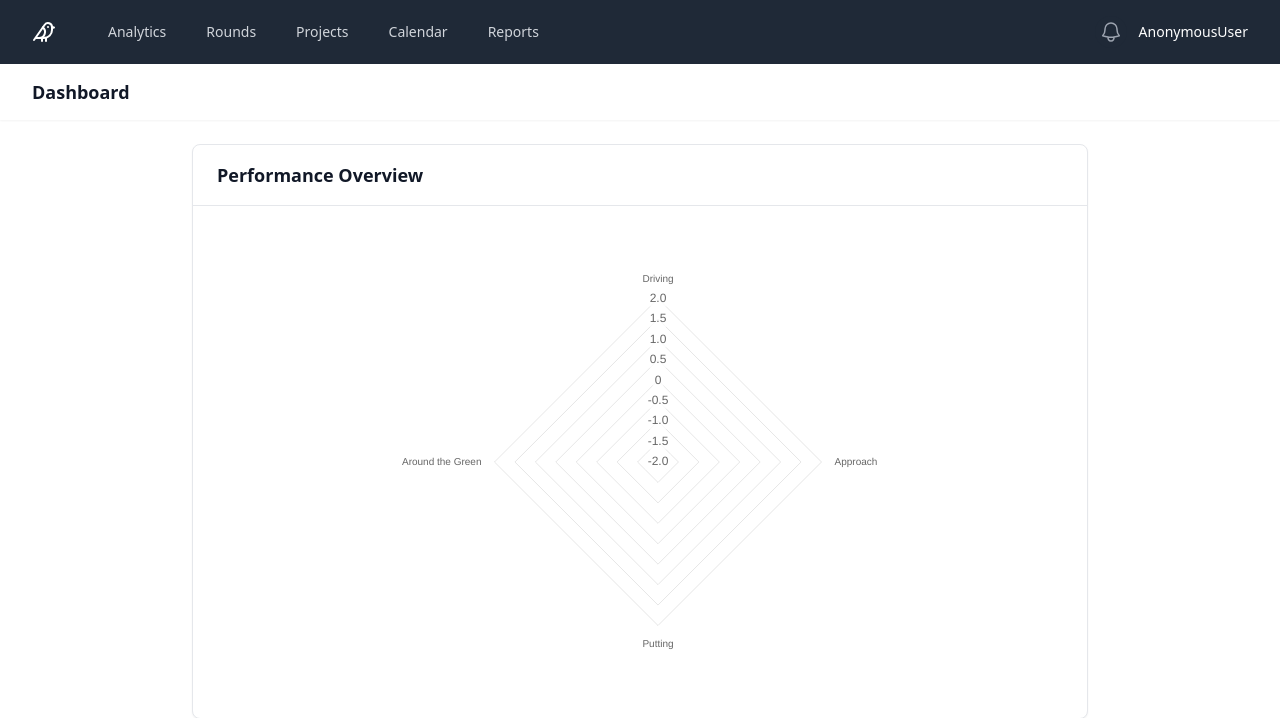
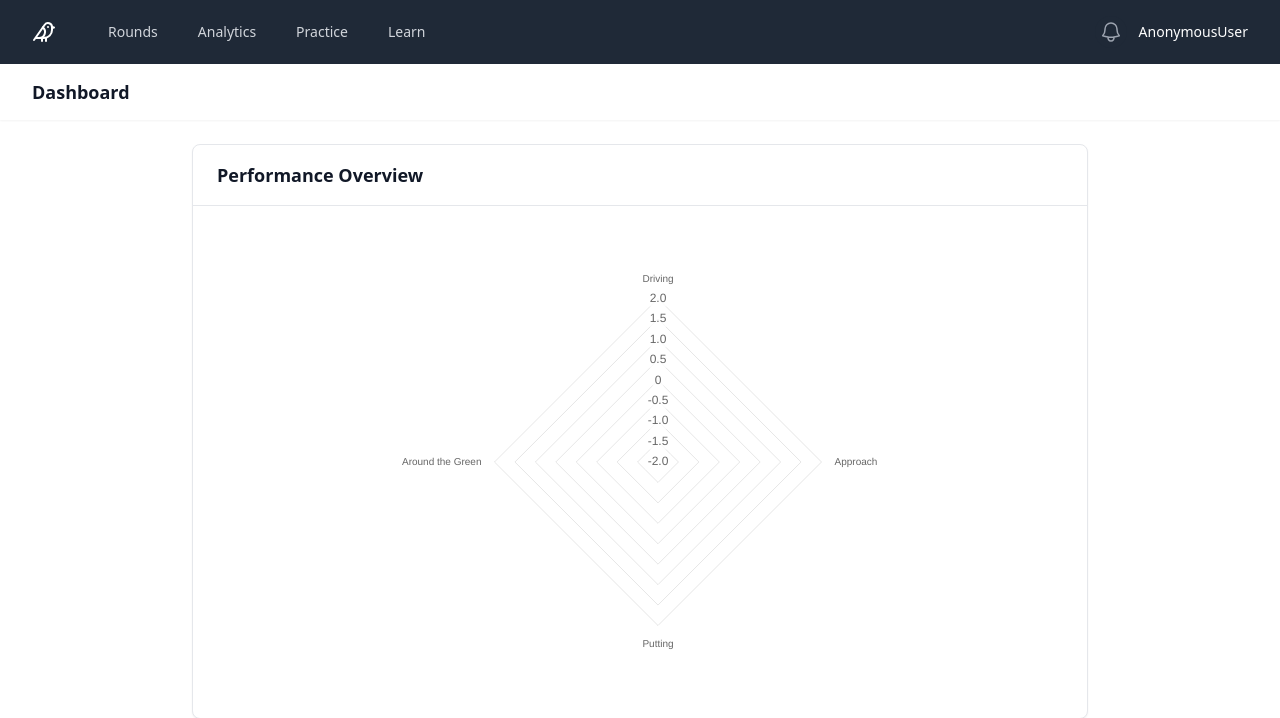
Before and after one commit to Lee-Sutton/birdie_buddy, a Django app: template src/birdie_buddy/round_entry/templates/dashboard.html in a window 1280 px wide. Shown: the top 718 px of the page. Run offline with Django 4.2, Linux system fonts and the light colour scheme; the template is opened without the code that fills it, so the values that code supplies are empty; style sheets or scripts are compiled from the project's sources.

Commit message:
feat: re-order nav menu

```diff
--- a/src/birdie_buddy/round_entry/templates/base.html
+++ b/src/birdie_buddy/round_entry/templates/base.html
@@ -51,18 +51,16 @@
                             <div class="hidden md:block">
                                 <div class="ml-10 flex items-baseline space-x-4">
                                     <!-- Current: "bg-gray-900 text-white", Default: "text-gray-300 hover:bg-gray-700 hover:text-white" -->
+                                    <a href="{% url 'round_entry:round_list' %}"
+                                       class="rounded-md px-3 py-2 text-sm font-medium {% if request.resolver_match.url_name in 'round_list,create_round,round_detail,create_hole,create_shots' %}bg-gray-900 text-white{% else %}text-gray-300 hover:bg-gray-700 hover:text-white{% endif %}"
+                                       {% if request.resolver_match.url_name in 'round_list,create_round,round_detail,create_hole,create_shots' %}aria-current="page"{% endif %}>Rounds</a>
                                     <a href="{% url 'round_entry:home' %}"
                                        class="rounded-md px-3 py-2 text-sm font-medium {% if request.resolver_match.url_name == 'home' %}bg-gray-900 text-white{% else %}text-gray-300 hover:bg-gray-700 hover:text-white{% endif %}"
                                        {% if request.resolver_match.url_name == 'home' %}aria-current="page"{% endif %}>Analytics</a>
-                                    <a href="{% url 'round_entry:round_list' %}"
-                                       class="rounded-md px-3 py-2 text-sm font-medium {% if request.resolver_match.url_name in 'round_list,create_round,round_detail,create_hole,create_shots' %}bg-gray-900 text-white{% else %}text-gray-300 hover:bg-gray-700 hover:text-white{% endif %}"
-                                       {% if request.resolver_match.url_name in 'round_list,create_round,round_detail,create_hole,create_shots' %}aria-current="page"{% endif %}>Rounds</a>
                                     <a href="#"
-                                       class="rounded-md px-3 py-2 text-sm font-medium text-gray-300 hover:bg-gray-700 hover:text-white">Projects</a>
+                                       class="rounded-md px-3 py-2 text-sm font-medium text-gray-300 hover:bg-gray-700 hover:text-white">Practice</a>
                                     <a href="#"
-                                       class="rounded-md px-3 py-2 text-sm font-medium text-gray-300 hover:bg-gray-700 hover:text-white">Calendar</a>
-                                    <a href="#"
-                                       class="rounded-md px-3 py-2 text-sm font-medium text-gray-300 hover:bg-gray-700 hover:text-white">Reports</a>
+                                       class="rounded-md px-3 py-2 text-sm font-medium text-gray-300 hover:bg-gray-700 hover:text-white">Learn</a>
                                 </div>
                             </div>
                         </div>
```
